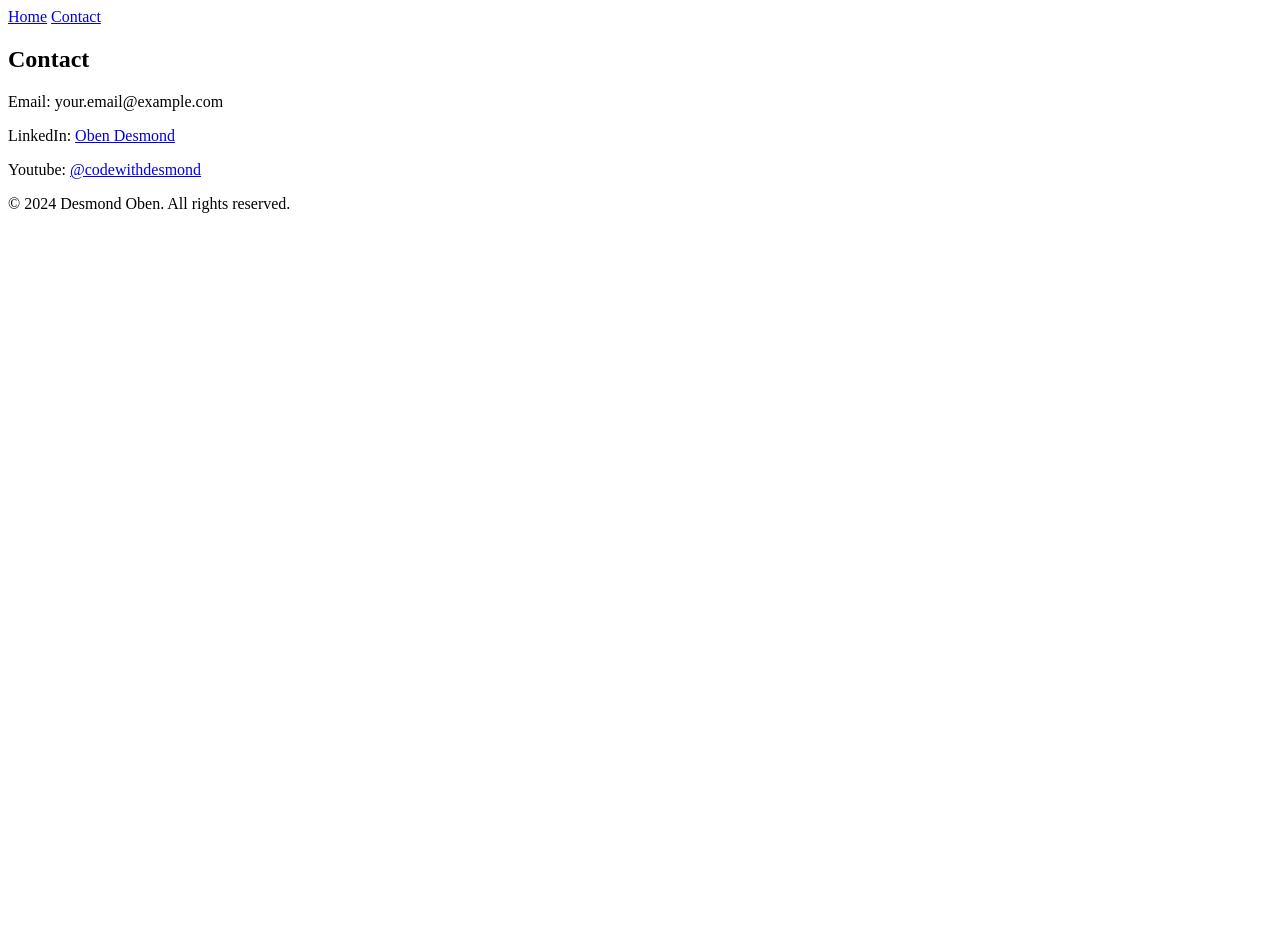
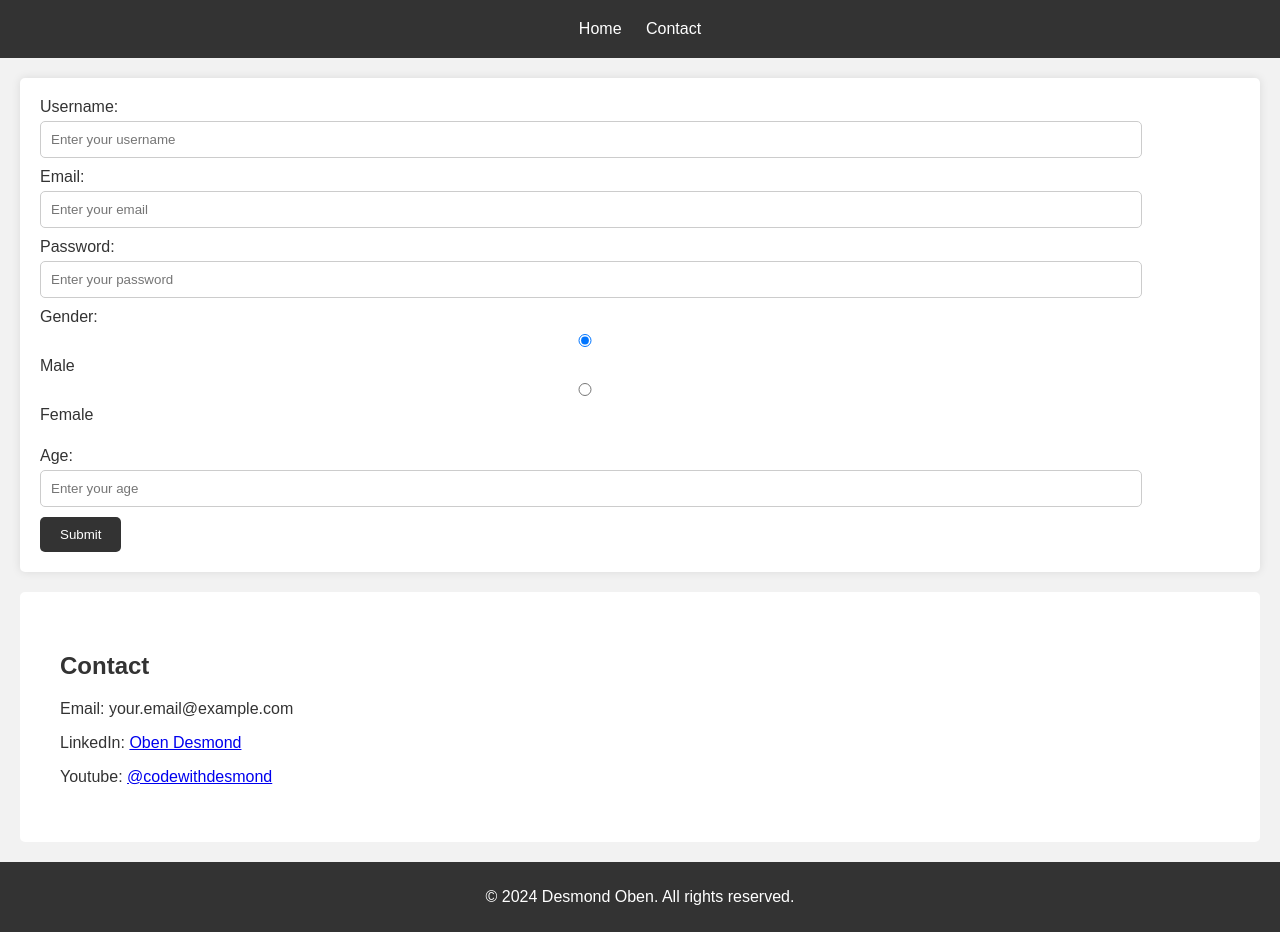
Before and after one commit to obendesmond/HTML_CSS_AND_JAVASCRIPT_FAST_TRACK, a plain HTML site: page Project2:PersonalProfile/contact.html in a window 1280 px wide. Before the commit the page ends 800 px from the top, so only its background shows below. Drawn offline with Linux system fonts and the light colour scheme.

Commit message:
some changes

```diff
--- a/Project2:PersonalProfile/contact.html
+++ b/Project2:PersonalProfile/contact.html
@@ -4,12 +4,66 @@
     <meta charset="UTF-8" />
     <meta name="viewport" content="width=device-width, initial-scale=1.0" />
     <title>Desmond Oben - Contact</title>
+    <link rel="stylesheet" href="style.css" />
   </head>
   <body>
     <header>
       <a href="./index.html">Home</a>
       <a href="./contact.html">Contact</a>
     </header>
+
+    <form>
+      <label for="username">Username:</label>
+      <input
+        type="text"
+        id="username"
+        name="username"
+        placeholder="Enter your username"
+        required
+      />
+      <br />
+
+      <label for="email">Email:</label>
+      <input
+        type="email"
+        id="email"
+        name="email"
+        placeholder="Enter your email"
+        required
+      />
+      <br />
+
+      <label for="password">Password:</label>
+      <input
+        type="password"
+        id="password"
+        name="password"
+        placeholder="Enter your password"
+        required
+      />
+      <br />
+
+      <label>Gender:</label>
+      <input type="radio" id="male" name="gender" value="male" checked />
+      <label for="male">Male</label>
+      <input type="radio" id="female" name="gender" value="female" />
+      <label for="female">Female</label>
+      <br />
+
+      <label for="age">Age:</label>
+      <input
+        type="number"
+        id="age"
+        name="age"
+        placeholder="Enter your age"
+        min="18"
+        max="99"
+        required
+      />
+      <br />
+
+      <button type="submit">Submit</button>
+    </form>
 
     <section>
       <h2>Contact</h2>
--- /dev/null
+++ b/Project2:PersonalProfile/style.css
@@ -0,0 +1,92 @@
+/* Global Styles */
+body {
+  font-family: Arial, sans-serif;
+  margin: 0;
+  padding: 0;
+  background-color: #f2f2f2;
+  color: #333;
+}
+
+header {
+  background-color: #333;
+  padding: 20px 0;
+  text-align: center;
+}
+
+header a {
+  color: #fff;
+  text-decoration: none;
+  margin: 0 10px;
+}
+
+section {
+  padding: 40px;
+  background-color: #fff;
+  margin: 20px;
+  border-radius: 5px;
+}
+
+img {
+  max-width: 100%;
+  height: auto;
+  border-radius: 5px;
+}
+
+h1,
+h2 {
+  color: #333;
+}
+
+button {
+  background-color: #333;
+  color: #fff;
+  border: none;
+  padding: 10px 20px;
+  border-radius: 5px;
+  cursor: pointer;
+  transition: background-color 0.3s ease;
+}
+
+button:hover {
+  background-color: #555;
+}
+
+ul,
+ol {
+  padding: 0;
+  list-style: none;
+}
+
+footer {
+  text-align: center;
+  background-color: #333;
+  color: #fff;
+  padding: 10px 0;
+}
+
+/* Contact form styles */
+form {
+  padding: 20px;
+  background-color: #fff;
+  margin-bottom: 20px;
+  border-radius: 5px;
+  box-shadow: 0 0 10px rgba(0, 0, 0, 0.1);
+  margin: 20px;
+}
+
+label {
+  display: block;
+  margin-bottom: 5px;
+}
+
+input[type="text"],
+input[type="email"],
+input[type="password"],
+input[type="number"],
+input[type="radio"] {
+  min-width: 90%;
+  padding: 10px;
+  margin-bottom: 10px;
+  border-radius: 5px;
+  border: 1px solid #ccc;
+}
```
Also changed, not shown: Project2:PersonalProfile/index.html (+1 -0 lines), 2 other files.
